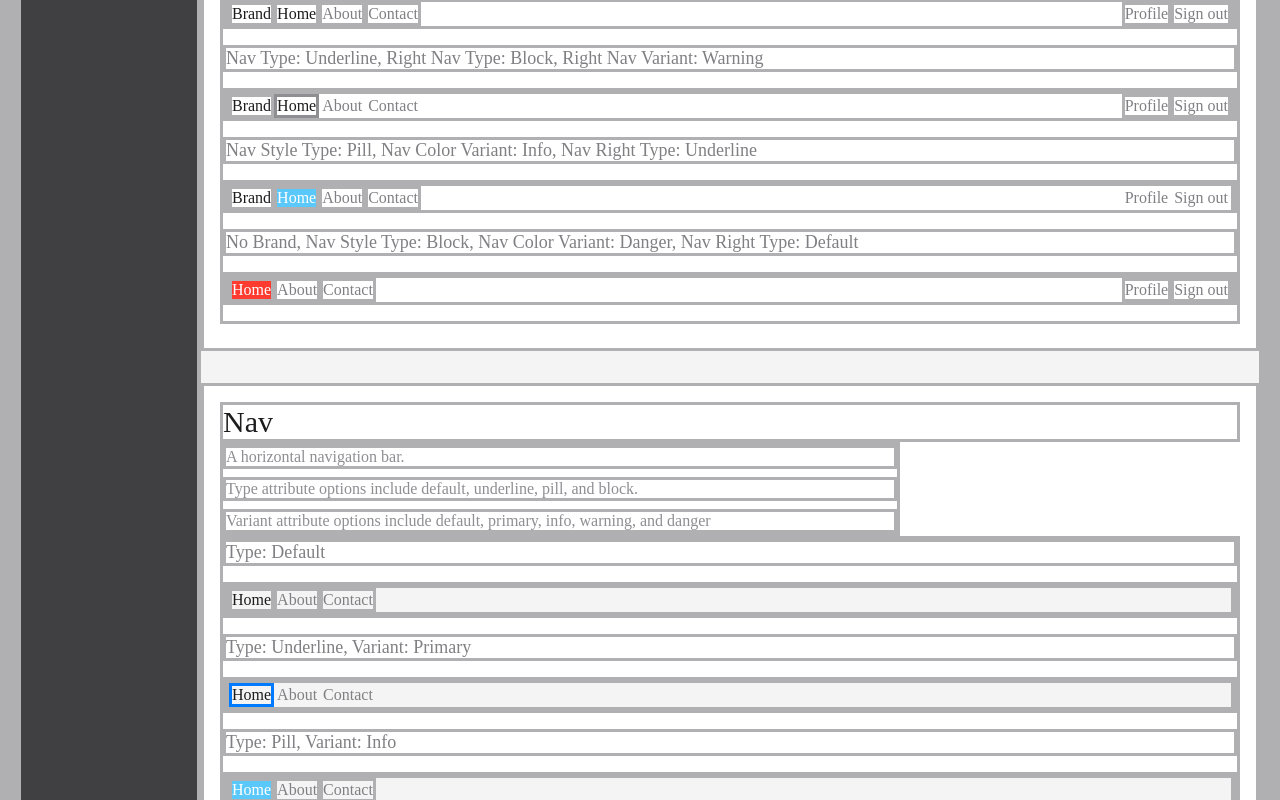
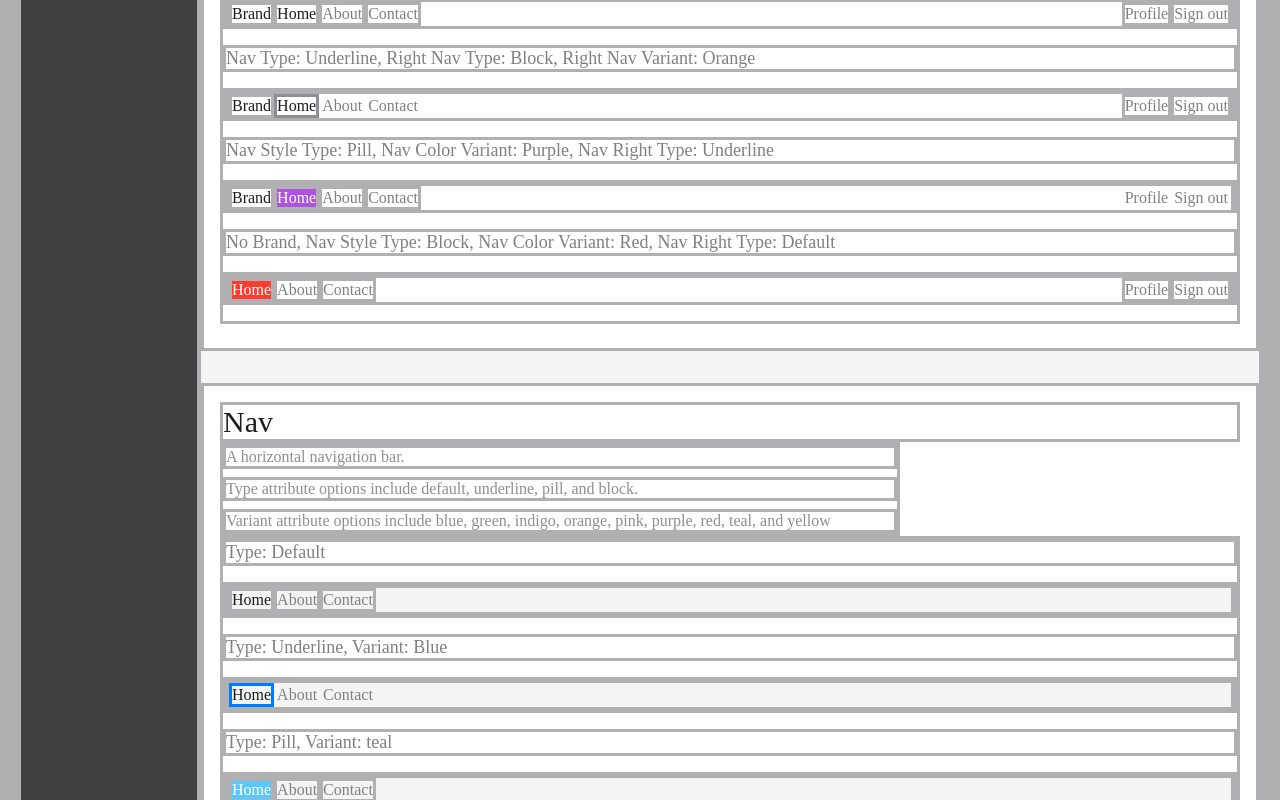
Before and after one commit to jshimkoski/simple-design-system, a Vue app: page /components in a window 1280 px wide. Shown: the part 1120-1920 px from the top of the page. Built offline with nearby package versions, Linux system fonts and the light colour scheme; what tailwind-css-variables would draw is missing.

Commit message:
change to color variants instead of primary/info/danger/etc

```diff
--- a/src/App.vue
+++ b/src/App.vue
@@ -21,7 +21,7 @@
             >Examples</router-link
           >
         </sds-nav>
-        <sds-nav slot="nav-right" type="pill" variant="primary">
+        <sds-nav slot="nav-right" type="pill" variant="blue">
           <button slot="item" @click="toggleTheme" class="capitalize">
             {{ theme }} theme
           </button>
--- a/src/styles/variables.css
+++ b/src/styles/variables.css
@@ -49,12 +49,15 @@
   --color-border: var(--color-static-gray-400);
   --color-placeholder: var(--color-static-gray-500);
 
-  --color-primary: rgb(0, 122, 255);
-  --color-secondary: var(--color-static-gray-500);
-  --color-success: rgb(52, 199, 89);
-  --color-info: rgb(90, 200, 250);
-  --color-warning: rgb(255, 149, 0);
-  --color-danger: rgb(255, 59, 48);
+  --color-blue: rgb(0, 122, 255);
+  --color-green: rgb(52, 199, 89);
+  --color-indigo: rgb(88, 86, 214);
+  --color-orange: rgb(255, 149, 0);
+  --color-pink: rgb(255, 45, 85);
+  --color-purple: rgb(175, 82, 222);
+  --color-red: rgb(255, 59, 48);
+  --color-teal: rgb(90, 200, 250);
+  --color-yellow: rgb(255, 204, 0);
 
   --color-gray-100: var(--color-static-gray-100);
   --color-gray-200: var(--color-static-gray-200);
@@ -76,12 +79,15 @@
   --color-border: var(--color-static-gray-600);
   --color-placeholder: var(--color-static-gray-700);
 
-  --color-primary: rgb(10, 132, 255);
-  --color-secondary: var(--color-static-gray-500);
-  --color-success: rgb(48, 209, 88);
-  --color-info: rgb(100, 210, 255);
-  --color-warning: rgb(255, 159, 10);
-  --color-danger: rgb(255, 69, 58);
+  --color-blue: rgb(10, 132, 255);
+  --color-green: rgb(48, 209, 88);
+  --color-indigo: rgb(94, 92, 230);
+  --color-orange: rgb(255, 159, 10);
+  --color-pink: rgb(255, 55, 95);
+  --color-purple: rgb(191, 90, 242);
+  --color-red: rgb(255, 69, 58);
+  --color-teal: rgb(100, 210, 255);
+  --color-yellow: rgb(255, 214, 10);
 
   --color-gray-100: var(--color-static-gray-900);
   --color-gray-200: var(--color-static-gray-800);
@@ -102,12 +108,15 @@
     --color-border: var(--color-static-gray-600);
     --color-placeholder: var(--color-static-gray-700);
 
-    --color-primary: rgb(10, 132, 255);
-    --color-secondary: var(--color-static-gray-500);
-    --color-success: rgb(48, 209, 88);
-    --color-info: rgb(100, 210, 255);
-    --color-warning: rgb(255, 159, 10);
-    --color-danger: rgb(255, 69, 58);
+    --color-blue: rgb(10, 132, 255);
+    --color-green: rgb(48, 209, 88);
+    --color-indigo: rgb(94, 92, 230);
+    --color-orange: rgb(255, 159, 10);
+    --color-pink: rgb(255, 55, 95);
+    --color-purple: rgb(191, 90, 242);
+    --color-red: rgb(255, 69, 58);
+    --color-teal: rgb(100, 210, 255);
+    --color-yellow: rgb(255, 214, 10);
 
     --color-gray-100: var(--color-static-gray-900);
     --color-gray-200: var(--color-static-gray-800);
--- a/src/views/Components.vue
+++ b/src/views/Components.vue
@@ -114,7 +114,7 @@
 
             <h3 class="text-lg mb-4 text-gray-600">
               Nav Type: Underline, Right Nav Type: Block, Right Nav Variant:
-              Warning
+              Orange
             </h3>
             <sds-container class="bg-gray-100 mb-4">
               <sds-navbar>
@@ -126,7 +126,7 @@
                   <a slot="item" href="#">About</a>
                   <a slot="item" href="#">Contact</a>
                 </sds-nav>
-                <sds-nav slot="nav-right" type="block" variant="warning">
+                <sds-nav slot="nav-right" type="block" variant="orange">
                   <a slot="item" href="#">Profile</a>
                   <a slot="item" href="#">Sign out</a>
                 </sds-nav>
@@ -134,7 +134,7 @@
             </sds-container>
 
             <h3 class="text-lg mb-4 text-gray-600">
-              Nav Style Type: Pill, Nav Color Variant: Info, Nav Right Type:
+              Nav Style Type: Pill, Nav Color Variant: Purple, Nav Right Type:
               Underline
             </h3>
             <sds-container class="bg-gray-100 mb-4">
@@ -142,7 +142,7 @@
                 <h1 slot="brand">
                   Brand
                 </h1>
-                <sds-nav slot="nav" type="pill" variant="info">
+                <sds-nav slot="nav" type="pill" variant="purple">
                   <a slot="item" href="#" class="active">Home</a>
                   <a slot="item" href="#">About</a>
                   <a slot="item" href="#">Contact</a>
@@ -155,12 +155,12 @@
             </sds-container>
 
             <h3 class="text-lg mb-4 text-gray-600">
-              No Brand, Nav Style Type: Block, Nav Color Variant: Danger, Nav
-              Right Type: Default
+              No Brand, Nav Style Type: Block, Nav Color Variant: Red, Nav Right
+              Type: Default
             </h3>
             <sds-container class="bg-gray-100 mb-4">
               <sds-navbar hide-brand>
-                <sds-nav slot="nav" type="block" variant="danger">
+                <sds-nav slot="nav" type="block" variant="red">
                   <a slot="item" href="#" class="active">Home</a>
                   <a slot="item" href="#">About</a>
                   <a slot="item" href="#">Contact</a>
@@ -184,8 +184,8 @@
               block.
             </p>
             <p>
-              Variant attribute options include default, primary, info, warning,
-              and danger
+              Variant attribute options include blue, green, indigo, orange,
+              pink, purple, red, teal, and yellow
             </p>
           </div>
           <section slot="content">
@@ -201,10 +201,10 @@
             </sds-container>
 
             <h3 class="text-lg mb-4 text-gray-600">
-              Type: Underline, Variant: Primary
+              Type: Underline, Variant: Blue
             </h3>
             <sds-container class="bg-gray-100 mb-4">
-              <sds-nav type="underline" variant="primary">
+              <sds-nav type="underline" variant="blue">
                 <a slot="item" href="#" class="active">Home</a>
                 <a slot="item" href="#">About</a>
                 <a slot="item" href="#">Contact</a>
@@ -212,10 +212,10 @@
             </sds-container>
 
             <h3 class="text-lg mb-4 text-gray-600">
-              Type: Pill, Variant: Info
+              Type: Pill, Variant: teal
             </h3>
             <sds-container class="bg-gray-100 mb-4">
-              <sds-nav type="pill" variant="info">
+              <sds-nav type="pill" variant="teal">
                 <a slot="item" href="#" class="active">Home</a>
                 <a slot="item" href="#">About</a>
                 <a slot="item" href="#">Contact</a>
@@ -223,10 +223,10 @@
             </sds-container>
 
             <h3 class="text-lg mb-4 text-gray-600">
-              Type: Block, Variant: Danger
+              Type: Block, Variant: Red
             </h3>
             <sds-container class="bg-gray-100 mb-4">
-              <sds-nav type="block" variant="danger">
+              <sds-nav type="block" variant="red">
                 <a slot="item" href="#" class="active">Home</a>
                 <a slot="item" href="#">About</a>
                 <a slot="item" href="#">Contact</a>
--- a/src/wc/components/nav/index.js
+++ b/src/wc/components/nav/index.js
@@ -42,44 +42,74 @@ template.innerHTML = `
      :host {
       --color-nav-hover: var(--color-bgcolor);
       --color-nav-active: var(--color-fgcolor);
-      --bg-nav-hover: var(--color-secondary);
-      --bg-nav-active: var(--color-secondary);
+      --bg-nav-hover: var(--color-gray-500);
+      --bg-nav-active: var(--color-gray-500);
     }
 
-    :host([variant=primary]) {
+    :host([variant=blue]) {
       --color-nav-hover: var(--color-white);
       --color-nav-active: var(--color-white);
-      --bg-nav-hover: var(--color-primary);
-      --bg-nav-active: var(--color-primary);
+      --bg-nav-hover: var(--color-blue);
+      --bg-nav-active: var(--color-blue);
     }
 
-    :host([variant=success]) {
+    :host([variant=green]) {
       --color-nav-hover: var(--color-white);
       --color-nav-active: var(--color-white);
-      --bg-nav-hover: var(--color-success);
-      --bg-nav-active: var(--color-success);
+      --bg-nav-hover: var(--color-green);
+      --bg-nav-active: var(--color-green);
     }
 
-    :host([variant=info]) {
+    :host([variant=indigo]) {
       --color-nav-hover: var(--color-white);
       --color-nav-active: var(--color-white);
-      --bg-nav-hover: var(--color-info);
-      --bg-nav-active: var(--color-info);
+      --bg-nav-hover: var(--color-indigo);
+      --bg-nav-active: var(--color-indigo);
     }
 
-    :host([variant=warning]) {
+    :host([variant=orange]) {
       --color-nav-hover: var(--color-white);
       --color-nav-active: var(--color-white);
-      --bg-nav-hover: var(--color-warning);
-      --bg-nav-active: var(--color-warning);
+      --bg-nav-hover: var(--color-orange);
+      --bg-nav-active: var(--color-orange);
     }
 
-    :host([variant=danger]) {
+    :host([variant=pink]) {
       --color-nav-hover: var(--color-white);
       --color-nav-active: var(--color-white);
-      --bg-nav-hover: var(--color-danger);
-      --bg-nav-active: var(--color-danger);
+      --bg-nav-hover: var(--color-pink);
+      --bg-nav-active: var(--color-pink);
     }
+
+    :host([variant=purple]) {
+      --color-nav-hover: var(--color-white);
+      --color-nav-active: var(--color-white);
+      --bg-nav-hover: var(--color-purple);
+      --bg-nav-active: var(--color-purple);
+    }
+
+    :host([variant=red]) {
+      --color-nav-hover: var(--color-white);
+      --color-nav-active: var(--color-white);
+      --bg-nav-hover: var(--color-red);
+      --bg-nav-active: var(--color-red);
+    }
+
+    :host([variant=teal]) {
+      --color-nav-hover: var(--color-white);
+      --color-nav-active: var(--color-white);
+      --bg-nav-hover: var(--color-teal);
+      --bg-nav-active: var(--color-teal);
+    }
+
+    :host([variant=yellow]) {
+      --color-nav-hover: var(--color-white);
+      --color-nav-active: var(--color-white);
+      --bg-nav-hover: var(--color-yellow);
+      --bg-nav-active: var(--color-yellow);
+    }
+
+
 
     /**
      * Types
--- a/tailwind.config.js
+++ b/tailwind.config.js
@@ -9,13 +9,6 @@ module.exports = {
       black: "var(--color-black)",
       transparent: "var(--color-transparent)",
       current: "var(--color-current)",
-
-      primary: "var(--color-primary)",
-      secondary: "var(--color-secondary)",
-      success: "var(--color-success)",
-      info: "var(--color-info)",
-      warning: "var(--color-warning)",
-      danger: "var(--color-danger)",
 
       "static-gray": {
         100: "var(--color-static-gray-100)",
@@ -36,6 +29,16 @@ module.exports = {
 
       border: "var(--color-border)",
       placeholder: "var(--color-placeholder)",
+
+      blue: "var(--color-blue)",
+      green: "var(--color-green)",
+      indigo: "var(--color-indigo)",
+      orange: "var(--color-orange)",
+      pink: "var(--color-pink)",
+      purple: "var(--color-purple)",
+      red: "var(--color-red)",
+      teal: "var(--color-teal)",
+      yellow: "var(--color-yellow)",
 
       gray: {
         100: "var(--color-gray-100)",
```
